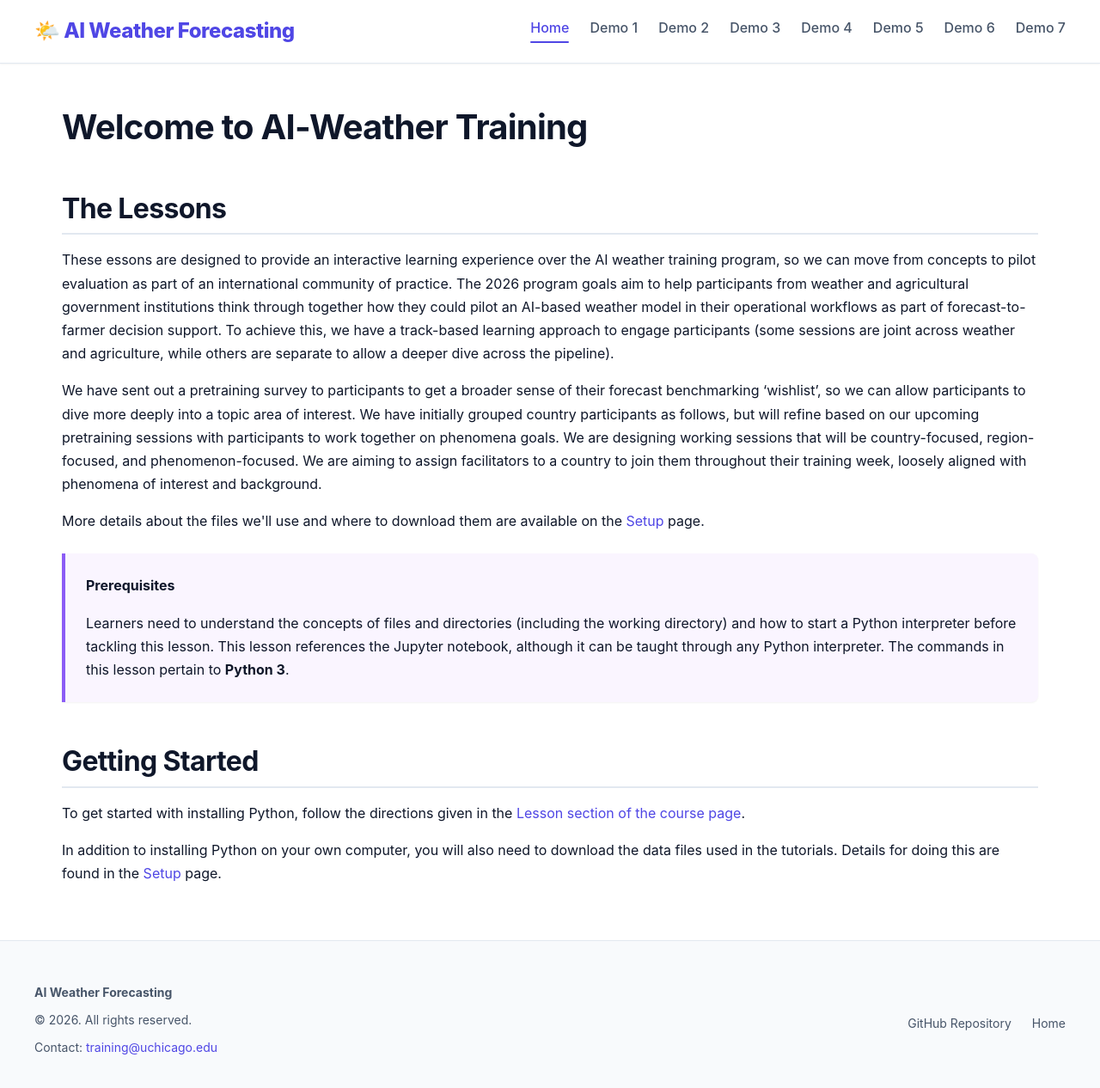
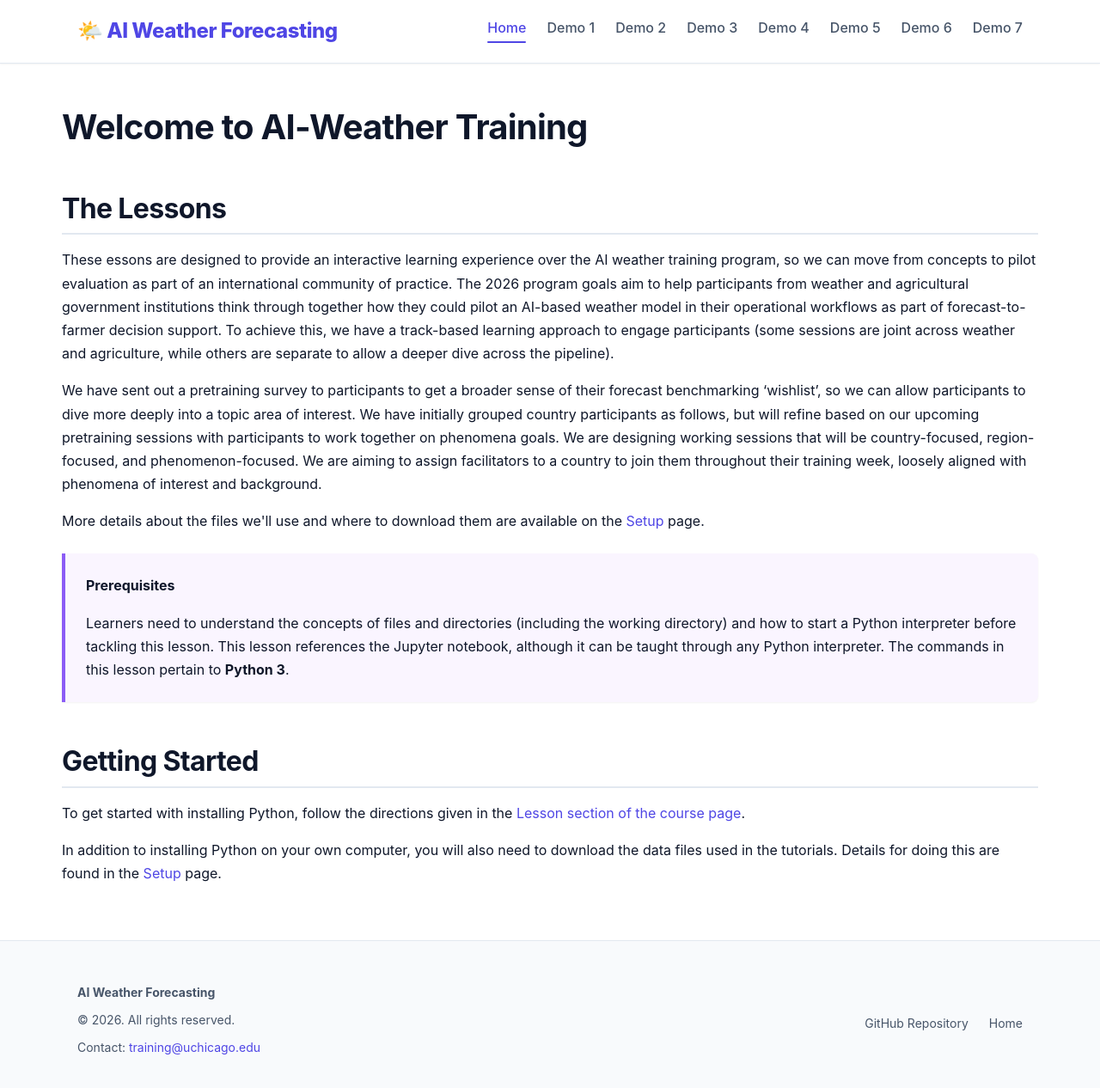
Before and after one commit to mesfind/ai_weather, a Jekyll site: the page built from index.md, in a window 1280 px wide and 1287 px high. Shown: the top 1266 px of the window at 86% size. Built offline with Jekyll 4.4.1, drawn with Linux system fonts in a browser that asks for light colours.

Commit message:
update the width of css

```diff
--- a/assets/css/main.scss
+++ b/assets/css/main.scss
@@ -74,7 +74,7 @@
 
 // Main Content
 .main-content {
-  max-width: 1200px;
+  max-width: 1100px;
   margin: 3rem auto;
   padding: 0 2rem;
 
--- a/assets/css/style.css
+++ b/assets/css/style.css
@@ -47,7 +47,7 @@
   --shadow-lg: 0 10px 15px -3px rgb(0 0 0 / 0.1), 0 4px 6px -4px rgb(0 0 0 / 0.1);
 
   /* Layout */
-  --container-max: 1200px;
+  --container-max: 1100px;
   --content-max: 1200px;
   --header-height: 70px;
 }
```
